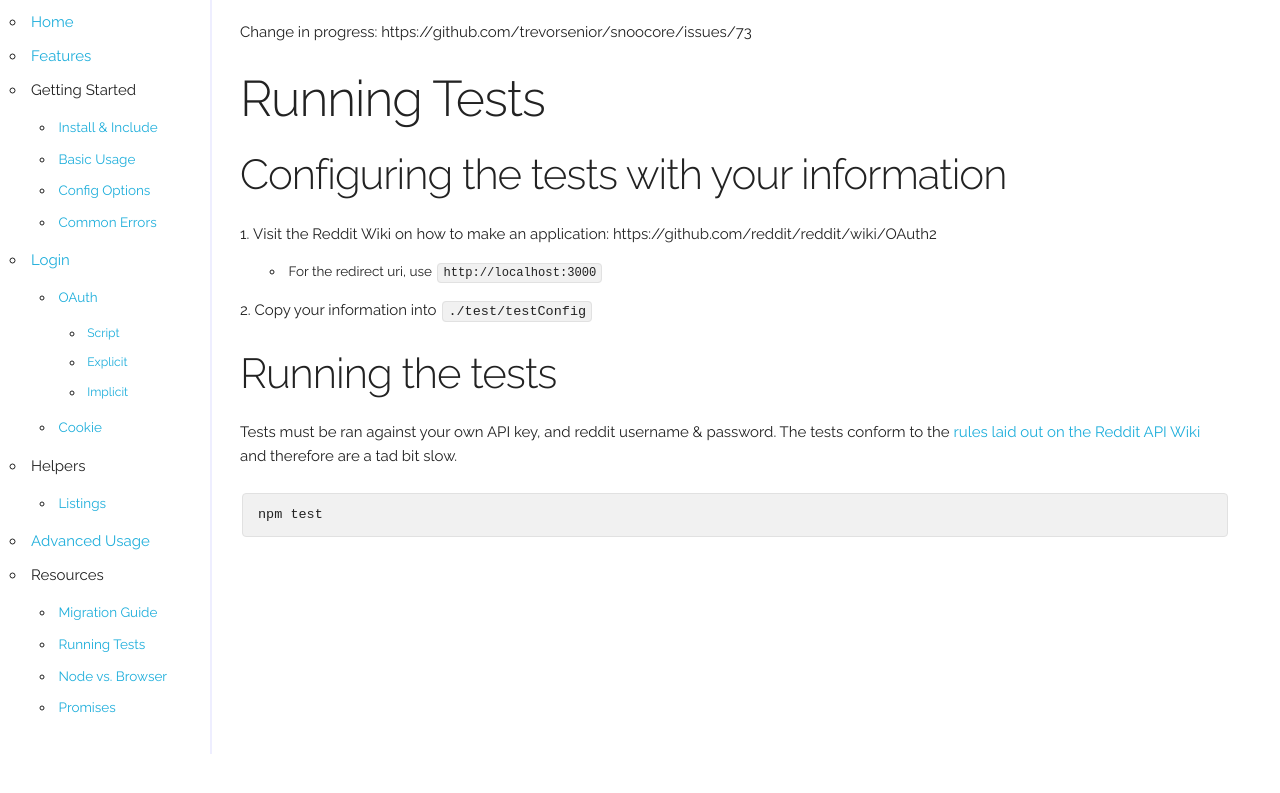
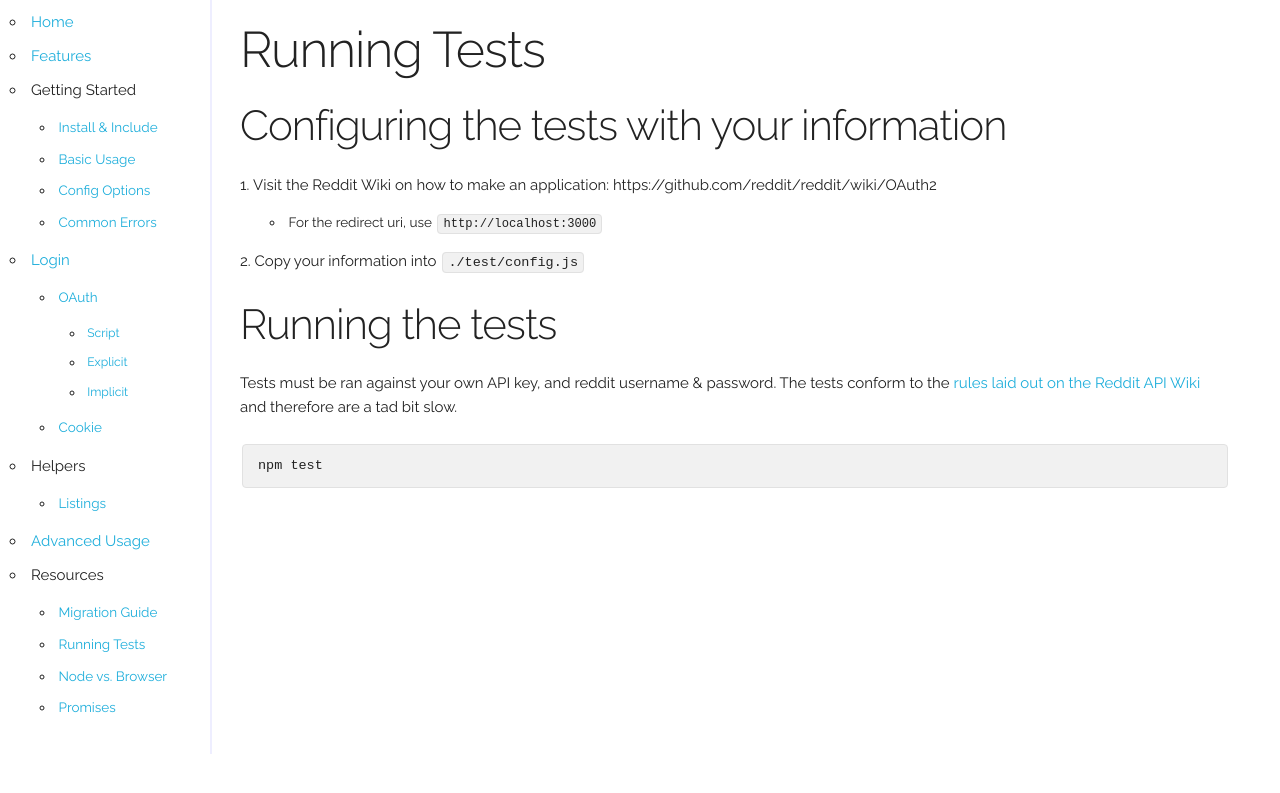
Before and after one commit to terryma/snoocore, a Jekyll site: the page built from tests.md, in a window 1280 px wide. Shown: the top 793 px of the page. Built offline with Jekyll 4.4.1, drawn with Linux system fonts in a browser that asks for light colours; Markdown is read by kramdown in place of the engine named in the settings.

Commit message:
update test page

```diff
--- a/tests.md
+++ b/tests.md
@@ -2,8 +2,6 @@
 title: Snoocore running tests
 layout: default
 ---
-
-Change in progress: https://github.com/trevorsenior/snoocore/issues/73
 
 # Running Tests
 
@@ -11,7 +9,7 @@ Change in progress: https://github.com/trevorsenior/snoocore/issues/73
 
 1. Visit the Reddit Wiki on how to make an application: https://github.com/reddit/reddit/wiki/OAuth2
   * For the redirect uri, use `http://localhost:3000`
-2. Copy your information into `./test/testConfig`
+2. Copy your information into `./test/config.js`
 
 ## Running the tests
 
```
